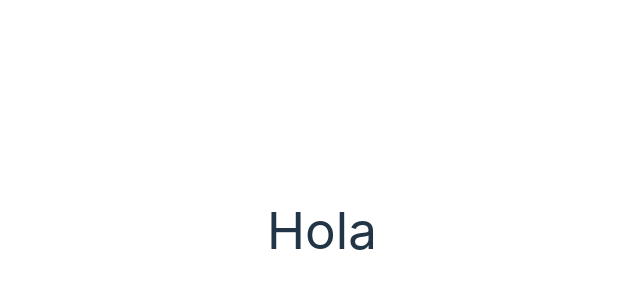
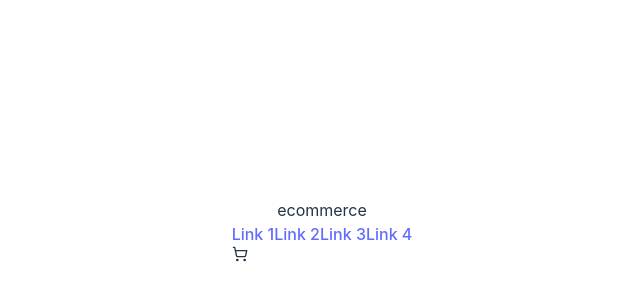
Before and after one commit to Rturell/ecommerce-react, a React (Vite) app: page / in a window 1280 px wide. Shown: the part 170-470 px from the top of the page, without its empty margins (318-958 px from the left). Built offline with nearby package versions, Linux system fonts and the light colour scheme.

Commit message:
create navBar

```diff
--- a/src/components/NavBar/NavBar.jsx
+++ b/src/components/NavBar/NavBar.jsx
@@ -1,6 +1,19 @@
+import { LuShoppingCart } from "react-icons/lu";
+
 function NavBar() {
   return (
-    <h1>Hola</h1>
+    <>
+      <nav>
+        <div className="flex flex-row gap-10">
+          <h2>ecommerce</h2>
+          <a href="">Link 1</a>
+          <a href="">Link 2</a>
+          <a href="">Link 3</a>
+          <a href="">Link 4</a>
+          <LuShoppingCart />
+        </div>
+      </nav>
+    </>
   );
 }
 
```
